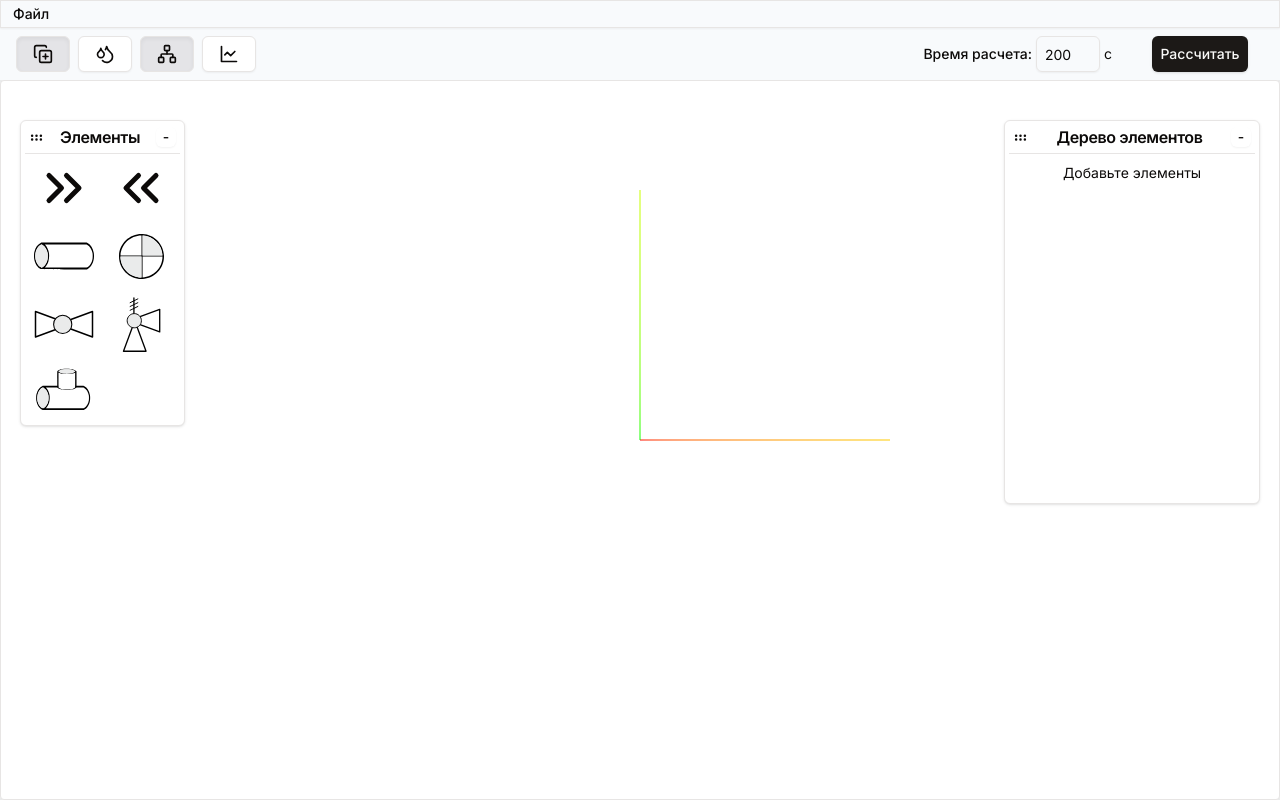
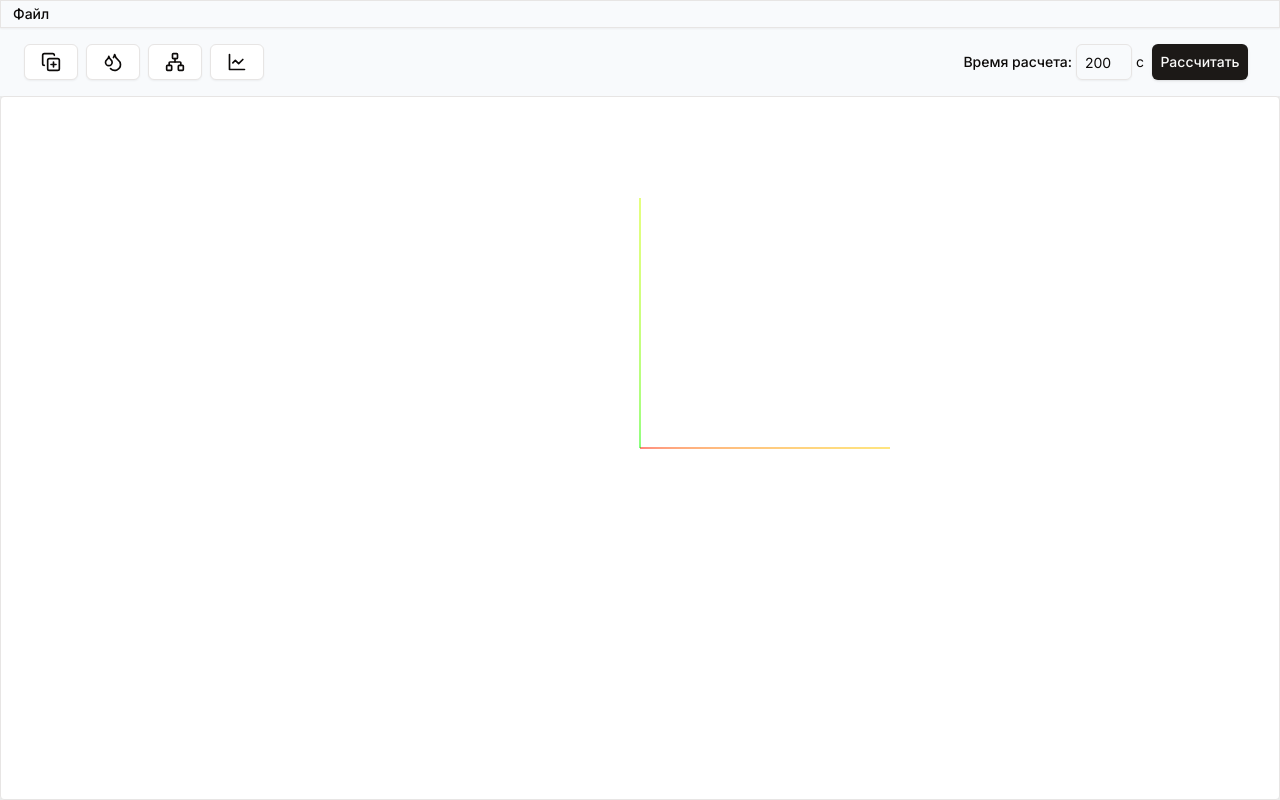
Before and after one commit to myyourtheir/pipesolver, a Next.js app in the folder nextjs/: page /home in a window 1280 px wide. Built offline with nearby package versions, Linux system fonts and the light colour scheme.

Commit message:
adaptive topBar

```diff
--- a/nextjs/src/app/home/(components)/TopLayout/BarsOpenController.tsx
+++ b/nextjs/src/app/home/(components)/TopLayout/BarsOpenController.tsx
@@ -1,16 +1,45 @@
+'use client'
 import { Button } from '@/components/ui/button'
 import { Tooltip, TooltipContent, TooltipProvider, TooltipTrigger } from '@/components/ui/tooltip'
 import { useBlockDisplayStore } from '@/lib/globalStore/blockDisplayStore'
-import { HoverCard, HoverCardContent, HoverCardTrigger } from '@radix-ui/react-hover-card'
 import { CopyPlus, Droplets, LineChart, Network } from 'lucide-react'
-import React from 'react'
+import React, { useEffect, useRef, useState } from 'react'
 
 
 function BarsOpenController() {
+	const ref = useRef<HTMLDivElement | null>(null)
 	const openController = useBlockDisplayStore()
+	const [open, setOpen] = useState(false)
+
+	useEffect(() => {
+		const handleOutsideClick = (e: MouseEvent) => {
+			if (ref.current && !ref.current.contains(e.target as Node)) {
+				setOpen(false)
+			}
+		}
+		document.addEventListener('mousedown', handleOutsideClick)
+		return () => {
+			document.removeEventListener('mousedown', handleOutsideClick)
+		}
+	}, [ref])
 
 	return (
-		<aside className='flex gap-2 items-center ' >
+		<div
+			className='relative'
+			ref={ref}
+		>
+			<Button size={'sm'}
+				className='sm:hidden' variant={'outline'}
+				onClick={(e) => {
+					e.stopPropagation()
+					setOpen(prev => !prev)
+				}
+				}>
+				М
+			</Button>
+			<aside
+				className={`flex flex-col absolute  z-50 gap-2 items-center bg-white p-2 rounded-md shadow-md ${!open && 'hidden'} sm:flex sm:static  sm:flex-row sm:bg-inherit sm:shadow-none`}
+			>
 				<BarsOpenElement
 					hoverContent={
 						'Элементы'
@@ -44,6 +73,7 @@ function BarsOpenController() {
 					trigger={<LineChart size={20} />}
 				/>
 			</aside>
+		</div>
 	)
 }
 
--- a/nextjs/src/app/home/(components)/TopLayout/CalcAndTimeBlock.tsx
+++ b/nextjs/src/app/home/(components)/TopLayout/CalcAndTimeBlock.tsx
@@ -7,7 +7,7 @@ import { useUnsteadyInputStore } from '@/lib/globalStore/unsteadyFlowStore'
 const CalcAndTimeBlock = () => {
 	const { cond_params, updateCondParams } = useUnsteadyInputStore()
 	return (
-		<div className='justify-end flex gap-10 px-4'>
+		<div className='justify-end flex gap-2 px-4'>
 			<TimeToIterForm defaultValues={cond_params} onSubmit={updateCondParams} />
 			<CalcButton />
 		</div>
--- a/nextjs/src/app/home/(components)/TopLayout/MenuBar.tsx
+++ b/nextjs/src/app/home/(components)/TopLayout/MenuBar.tsx
@@ -71,7 +71,8 @@ const SaveFormContent = ({ setOpen }: SaveFormContentProps) => {
 					Укажите название файла
 				</DialogDescription>
 			</DialogHeader>
-			<form onSubmit={() => {
+			<form onSubmit={(e) => {
+				e.preventDefault()
 				setOpen(false)
 				handleSaveToPC(
 					{
--- a/nextjs/src/app/home/(components)/TopLayout/TimeToIterForm.tsx
+++ b/nextjs/src/app/home/(components)/TopLayout/TimeToIterForm.tsx
@@ -60,7 +60,7 @@ const TimeToIterForm: FC<FCParams> = ({ defaultValues, onSubmit }) => {
 								<FormLabel>Время расчета: </FormLabel>
 								<FormControl>
 									<div className='flex items-center gap-1'>
-										<Input className='w-16' placeholder="Введите значение" {...field} />
+										<Input className='w-14' placeholder="Введите значение" {...field} />
 										<span>{'c'}</span>
 									</div>
 								</FormControl>
--- a/nextjs/src/app/home/(components)/TopLayout/index.tsx
+++ b/nextjs/src/app/home/(components)/TopLayout/index.tsx
@@ -15,7 +15,7 @@ const TopLayout: FC<TopLayoutProps> = ({ className }) => {
 			<div className='mb-2'>
 				<TopMenuBar />
 			</div>
-			<div className='flex gap-2 justify-between items-center mx-4 my-2'>
+			<div className='flex  justify-between items-center mx-4 my-2'>
 				<BarsOpenController />
 				<CalcAndTimeBlock />
 			</div>
--- a/nextjs/src/app/home/(components)/TopLayout/useHadleFileSave.ts
+++ b/nextjs/src/app/home/(components)/TopLayout/useHadleFileSave.ts
@@ -4,7 +4,7 @@ import { Graph } from '@/utils/graph/Graph'
 import { GraphNode } from '@/utils/graph/GraphNode'
 import { set, z } from 'zod'
 import { toast } from 'sonner'
-import { useState } from 'react'
+import { useCallback, useState } from 'react'
 
 
 // type JsonGraphNode = {
@@ -30,7 +30,7 @@ const zSchema = z.object({
 })
 function useHandleFileSave() {
 	const [title, setTitle] = useState<string>('Схема от ' + new Date().toLocaleString())
-	const handleSaveToPC = (jsonData: object) => {
+	const handleSaveToPC = useCallback((jsonData: object) => {
 		const fileData = JSON.stringify(jsonData)
 		const blob = new Blob([fileData], { type: "text/plain" })
 		const url = URL.createObjectURL(blob)
@@ -38,9 +38,9 @@ function useHandleFileSave() {
 		link.download = `${title}.json`
 		link.href = url
 		link.click()
-	}
+	}, [title])
 
-	const handleGetFileFromPC = () => {
+	const handleGetFileFromPC = useCallback(() => {
 		const input = document.createElement('input')
 		input.type = 'file'
 		input.accept = 'text/json'
@@ -103,7 +103,7 @@ function useHandleFileSave() {
 
 			}
 		}
-	}
+	}, [])
 	return { handleGetFileFromPC, handleSaveToPC, setTitle, title }
 }
 
--- a/nextjs/src/lib/globalStore/blockDisplayStore.ts
+++ b/nextjs/src/lib/globalStore/blockDisplayStore.ts
@@ -1,11 +1,10 @@
 import { create } from 'zustand'
 import { BlockDisplayStoreActions } from '../../../types/actionTypes'
 import { BlockDisplayStoreState } from '../../../types/stateTypes'
-
 export const useBlockDisplayStore = create<BlockDisplayStoreActions & BlockDisplayStoreState>((set) => ({
 	conditionsBarDisplay: false,
-	elementsBarDisplay: true,
-	elementsTreeDisplay: true,
+	elementsBarDisplay: false,
+	elementsTreeDisplay: false,
 	resultChartDisplay: false,
 	toggleElementsBar() {
 		return set((state) => ({
```
Also changed, not shown: 1 other file (tests, documents, lock files or other folders). Lines whose indentation alone changed are shown as unchanged.
